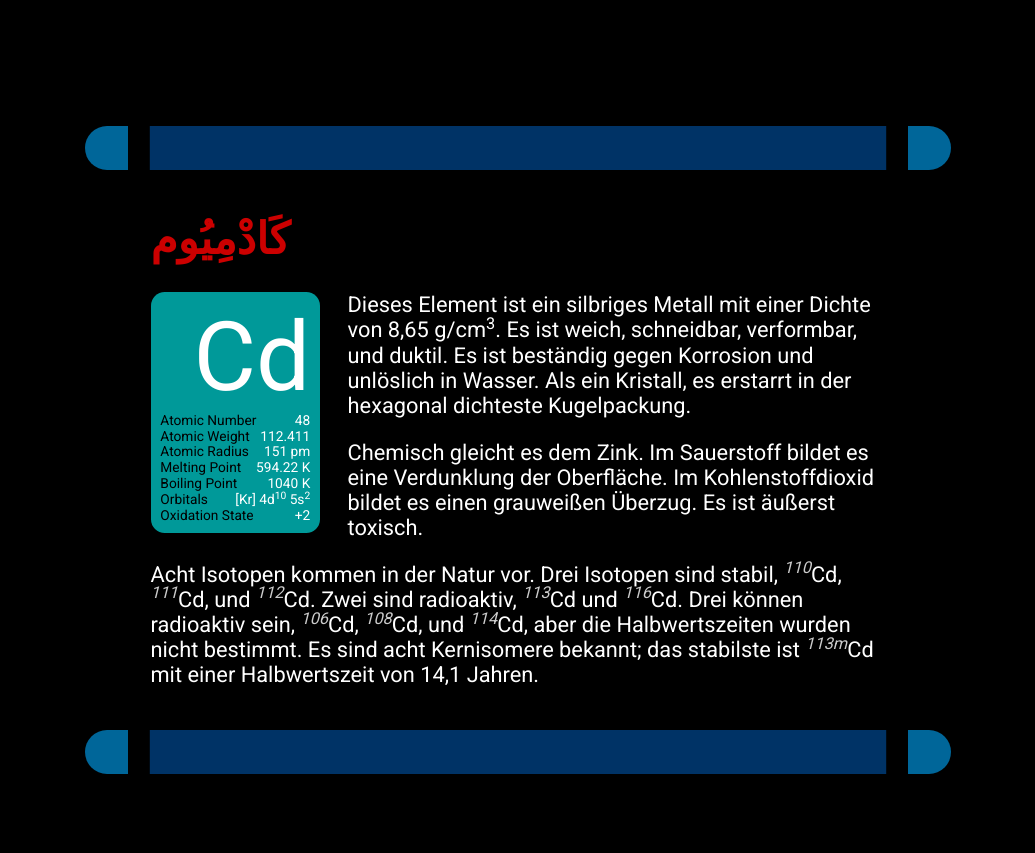
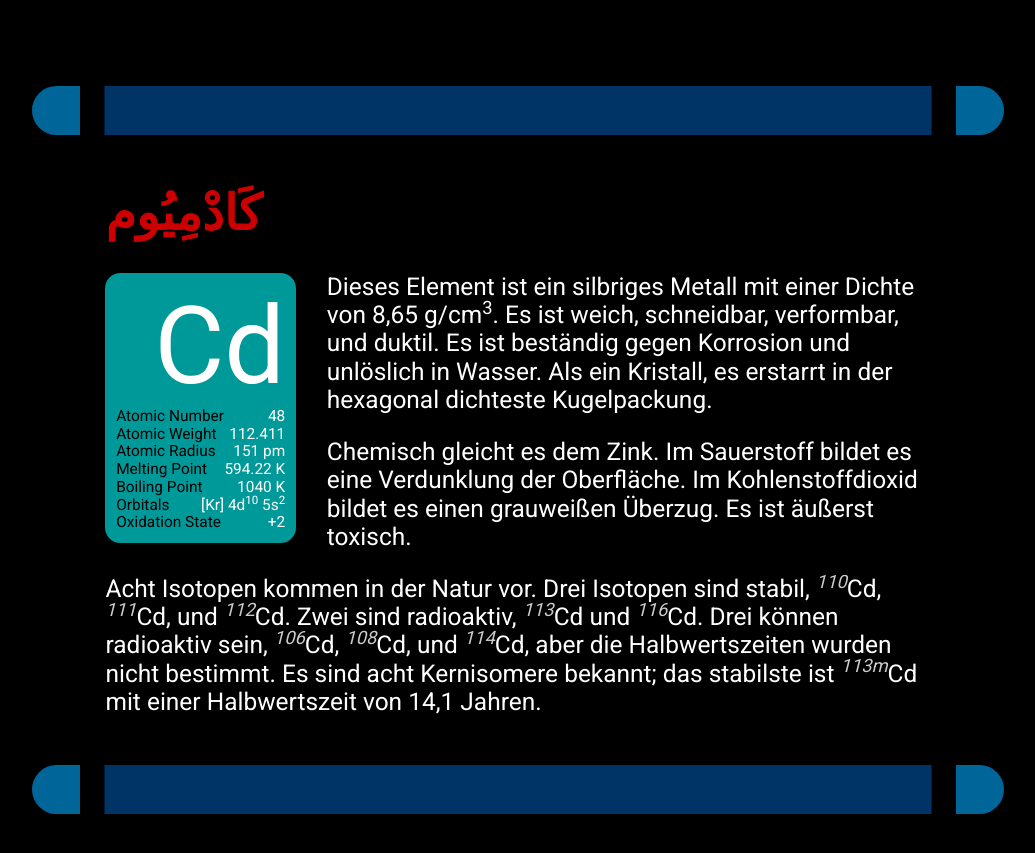
Before and after one commit to kmules1/kmules1.github.io, a Jekyll site: the page built from index.md, in a window 1280 px wide. Shown: the top 853 px of the page, without its empty margins (122-1157 px from the left). Built offline with Jekyll 4.4.1, drawn with Linux system fonts in a browser that asks for light colours; nearby versions of some CDN libraries.

Commit message:
tweaking for mobile

```diff
--- a/_sass/default.scss
+++ b/_sass/default.scss
@@ -4,11 +4,14 @@
 	box-sizing:				border-box;
 }
 
+:root {
+	font-size:				calc(16px + 6 * ((100vw - 320px) / 680));
+}
+
 html {
 	background-color:		$bgcol;
 	color:					$col;
 	font-family:			'Roboto', sans-serif;
-	font-size:				calc(1vw + 1vh);
 }
 
 body {
@@ -66,8 +69,8 @@ nav a.current, nav a:active {
 }
 
 main {
-	width:					90%;
-	max-width:				60ch;
+	width:					60ch;
+	max-width:				calc(100% - 8em);
 	margin:					0 auto;
 }
 
@@ -90,6 +93,10 @@ main::before {
 }
 main::after {
 	margin-block-start:		2em;
+}
+
+main p {
+	overflow:				hidden;
 }
 
 main a {
```
